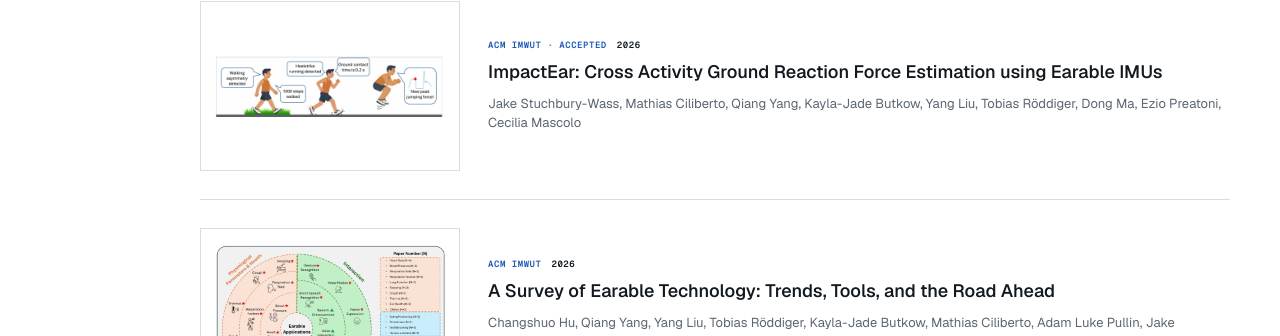
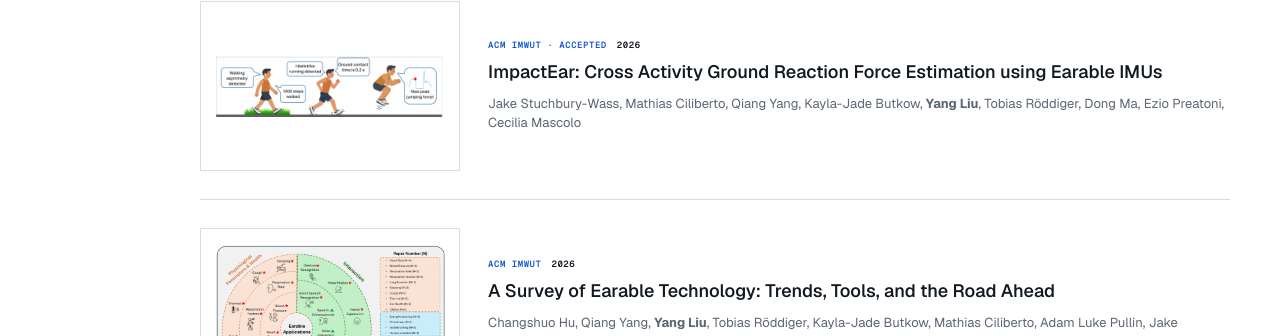
Before and after one commit to YangLiu-CS/mobile-wearable-systems-group, a Next.js app: page /publications in a window 1280 px wide. Shown: the part 464-800 px from the top of the page. Built offline with nearby package versions, Linux system fonts and the light colour scheme.

Commit message:
Emphasize Yang Liu in publication authors

```diff
--- a/app/publications/page.tsx
+++ b/app/publications/page.tsx
@@ -6,5 +6,9 @@ export const metadata: Metadata = { title: "Publications | Mobile and Wearable S
 export default function PublicationsPage() {
   const years = [...new Set(publications.map(p => p.year))];
   return <><section className="page-hero page-width"><p className="section-label">Publications</p><h1>Publications from FSU.</h1><p>Work published or accepted since the group was established at Florida State University.</p><div className="publication-note"><b>*</b> Corresponding author</div><a className="inline-link" href="https://yangliu-cs.github.io/publications/" target="_blank" rel="noreferrer">Yang Liu&apos;s complete publication list ↗</a></section>
-    <section className="publications-page page-width">{years.map(year => <div className="year-group" key={year}><h2>{year}</h2><div className="publication-list">{publications.filter(p => p.year === year).map(paper => <article key={paper.title}><div className="pub-figure"><img src={paper.image} alt={`Representative visual for ${paper.title}`} /></div><div className="pub-copy"><div className="pub-meta"><span>{paper.venue}</span><span>{paper.year}</span></div><h3>{paper.title}</h3><p className="pub-authors">{paper.authors.split(", ").map((author, index, authors) => <span key={author}>{paper.correspondingAuthors.includes(author) ? <strong className="corresponding-author">{author}<sup>*</sup></strong> : author}{index < authors.length - 1 ? ", " : ""}</span>)}</p>{paper.resources.length > 0 && <div className="pub-resources">{paper.resources.map(resource => <a key={resource.label} href={resource.url} target="_blank" rel="noreferrer">{resource.label} ↗</a>)}</div>}</div></article>)}</div></div>)}</section></>;
+    <section className="publications-page page-width">{years.map(year => <div className="year-group" key={year}><h2>{year}</h2><div className="publication-list">{publications.filter(p => p.year === year).map(paper => <article key={paper.title}><div className="pub-figure"><img src={paper.image} alt={`Representative visual for ${paper.title}`} /></div><div className="pub-copy"><div className="pub-meta"><span>{paper.venue}</span><span>{paper.year}</span></div><h3>{paper.title}</h3><p className="pub-authors">{paper.authors.split(", ").map((author, index, authors) => {
+      const isCorresponding = paper.correspondingAuthors.includes(author);
+      const isPrincipalInvestigator = author === "Yang Liu";
+      return <span key={author}>{isPrincipalInvestigator || isCorresponding ? <strong className={isCorresponding ? "corresponding-author" : undefined}>{author}{isCorresponding && <sup>*</sup>}</strong> : author}{index < authors.length - 1 ? ", " : ""}</span>;
+    })}</p>{paper.resources.length > 0 && <div className="pub-resources">{paper.resources.map(resource => <a key={resource.label} href={resource.url} target="_blank" rel="noreferrer">{resource.label} ↗</a>)}</div>}</div></article>)}</div></div>)}</section></>;
 }
```
